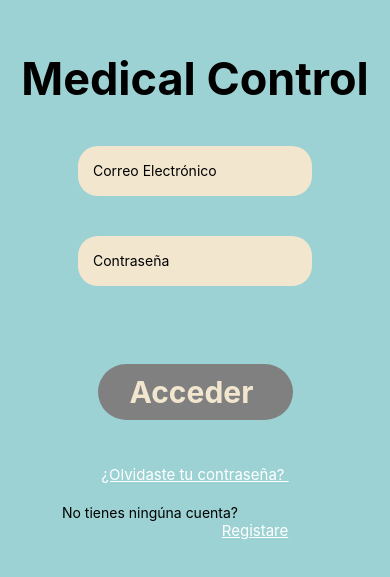
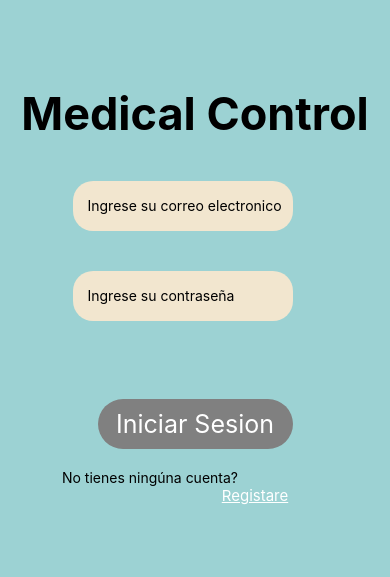
Before and after one commit to MedicalControl/MedicalControlMobile, a React Native app: screen /HomeStack in a window 390 px wide. Shown: the part 127-704 px from the top of the page. Built offline with nearby package versions, Linux system fonts and the light colour scheme.

Commit message:
Inicio Sesion Inputs

```diff
--- a/package.json
+++ b/package.json
@@ -9,12 +9,14 @@
     "web": "expo start --web"
   },
   "dependencies": {
+    "@react-native-async-storage/async-storage": "^1.22.3",
     "@react-navigation/bottom-tabs": "^6.5.12",
     "@react-navigation/native": "^6.1.10",
     "@react-navigation/native-stack": "^6.9.18",
     "expo": "~50.0.7",
     "expo-status-bar": "~1.11.1",
     "react": "18.2.0",
+    "react-hook-form": "^7.51.0",
     "react-native": "0.73.4",
     "react-native-safe-area-context": "^4.9.0",
     "react-native-screens": "^3.29.0"
--- a/src/Navigation.js
+++ b/src/Navigation.js
@@ -7,7 +7,7 @@ import { StyleSheet } from "react-native";
 //Screens
 import HomeStack from "./screens/HomeStack";
 import SettingScreens from "./screens/SettingScreens";
-import AccountScreen from "./screens/accountScreen";
+import AccountScreen from "./screens/AccountScreen";
 import Create from "./screens/CreatScreens";
 
 
--- /dev/null
+++ b/src/componentes/Inputs.js
@@ -0,0 +1,42 @@
+import { TextInput, View, StyleSheet, Text } from "react-native";
+import { Controller } from 'react-hook-form';
+
+
+export default function Input({ control, setValue, name, placeholder = '', rules = {} }) {
+  return (
+    <View>
+      <Controller
+        control={control}
+        render={({ field: { onChange, onBlur, value }, fieldState: { error } }) => (
+          <View>
+            <TextInput
+              onBlur={onBlur}
+              onChangeText={(text) => {
+                setValue(name, text);
+                onChange(text);
+              }}
+              value={value}
+              style={styles.Input}
+              placeholder={placeholder}
+            />
+            {error && <Text style={{ color: 'red' }}>Este campo es obligatorio</Text>}
+          </View>
+        )}
+        name={name}
+        rules={rules}
+      />
+    </View>
+  )
+}
+
+const styles = StyleSheet.create({
+  Input: {
+    backgroundColor: "#F2E6CF",
+    borderRadius: 20,
+    width: "90%",
+    padding: 12,
+    height: 50,
+    marginTop: 40,
+    paddingStart: 15
+  },
+})
--- a/src/screens/HomeStack.js
+++ b/src/screens/HomeStack.js
@@ -1,31 +1,64 @@
-import React from "react";
-import { View, Text, TouchableOpacity, TextInput, StyleSheet, DimensionValue, Dimensions, Button } from "react-native";
-const { width, height } = Dimensions.get('window')
-import { useNavigation } from "@react-navigation/native";
+import React, { useEffect } from "react";
+import { View, Text, TextInput, StyleSheet, Dimensions, TouchableOpacity } from "react-native";
 import { StatusBar } from "expo-status-bar";
+import AsyncStorage from "@react-native-async-storage/async-storage";
+import { useForm, SubmitHandler } from 'react-hook-form'
+
+import Input from "../componentes/Inputs";
 import { Button_find } from "../componentes/ButtonAc";
 import { Button_Setting } from "../componentes/Button_2";
 import { Button_CreateC } from "../componentes/ButtonCreatC";
+
 const Home = () => {
+
+    const { control, handleSubmit, setValue } = useForm();
+    useEffect(() => {
+        Data();
+    })
+
+    const Data = async () => {
+        await AsyncStorage.getItem('Token')
+            .then((value) => {
+                if (!value) {
+                    console.log('Si hay credenciales')
+                }
+                else
+                    console.log('No hay credenciales')
+            })
+            .catch((err) => console.error(err))
+    }
+
+    const Onsubmit = (data) => {
+        console.log(data);
+        AsyncStorage.setItem('Token', 'token123', () => {
+            console.log(`Se ha guardado el token`)
+        })
+    }
     return (
         <View style={styles.Container}>
-            <View></View>
             <Text style={styles.title}>Medical Control</Text>
-            <TextInput
-                placeholder="Correo Electrónico"
-                style={styles.textInput}
-            />
-            <TextInput
-                placeholder="Contraseña"
-                style={styles.textInput}
-                secureTextEntry={true}
-            />
-            <Button_find />
-            <Button_Setting />
+            <View>
+                <Input
+                    control={control}
+                    setValue={setValue}
+                    name="Correo"
+                    placeholder="Ingrese su correo electronico"
+                    rules={{ required: 'Este campo es obligatorio' }} />
+                <Input
+                    control={control}
+                    setValue={setValue}
+                    name="Contraseña"
+                    placeholder="Ingrese su contraseña"
+                    rules={{ required: 'Este campo es obligatorio' }} />
+            </View>
+            <TouchableOpacity onPress={handleSubmit(Onsubmit)}
+                style={styles.Button} >
+                <Text style={{ fontSize: 25, textAlign: 'center', color: '#fff' }} >Iniciar Sesion</Text>
+            </TouchableOpacity>
             <Text
                 style={styles.textCuenta}
             >No tienes ningúna cuenta?</Text>
-            <Button_CreateC/>
+            <Button_CreateC />
             <StatusBar style="auto" />
         </View>
     )
@@ -42,19 +75,18 @@ const styles = StyleSheet.create({
         color: "#000000",
         fontWeight: 'bold'
     },
-    textInput: {
-        backgroundColor: "#F2E6CF",
-        borderRadius: 20,
-        width: "60%",
-        padding: 12,
-        height: 50,
-        marginTop: 40,
-        paddingStart: 15
-    },
     textCuenta: {
         marginTop: 20,
         right: 45,
-    }
+    },
+    Button: {
+        backgroundColor: "gray",
+        padding: 10,
+        marginTop: "20%",
+        width: "50%",
+        alignItems: 'center',
+        borderRadius: 50,
+    },
 })
 
 export default Home
```
Also changed, not shown: 1 other file (tests, documents, lock files or other folders).
